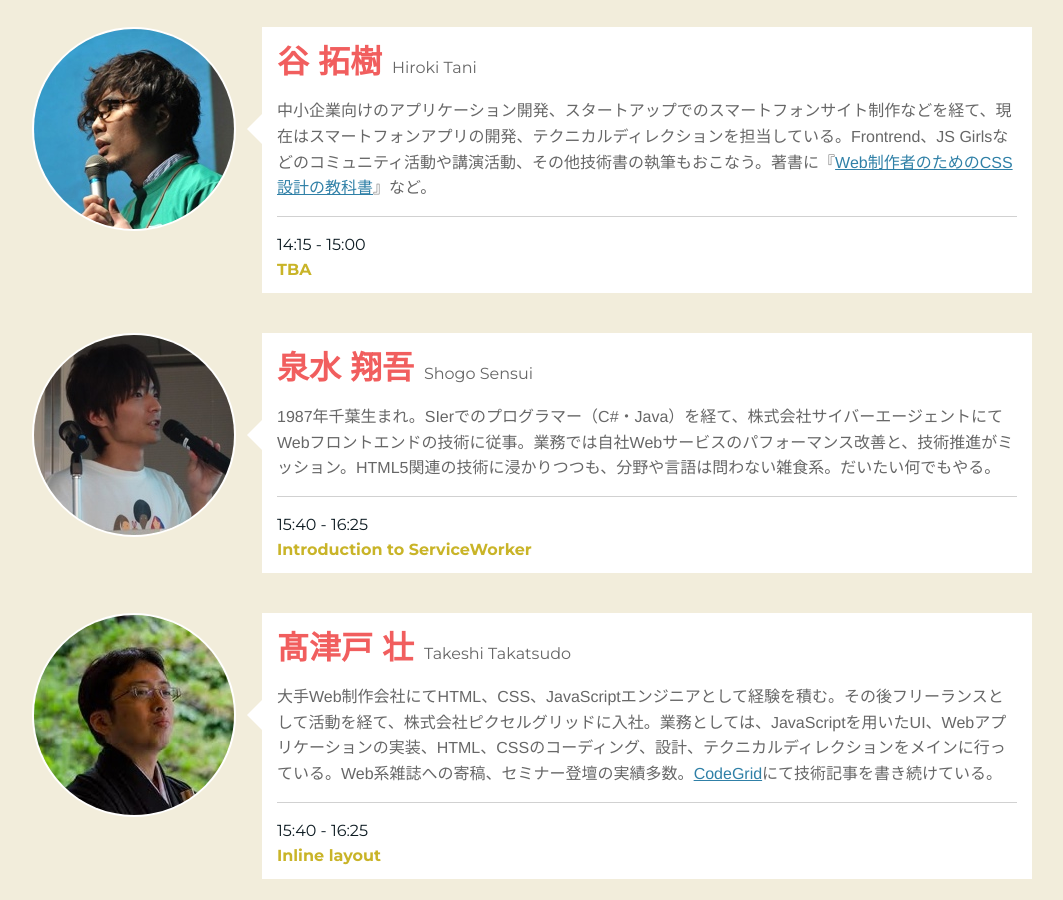
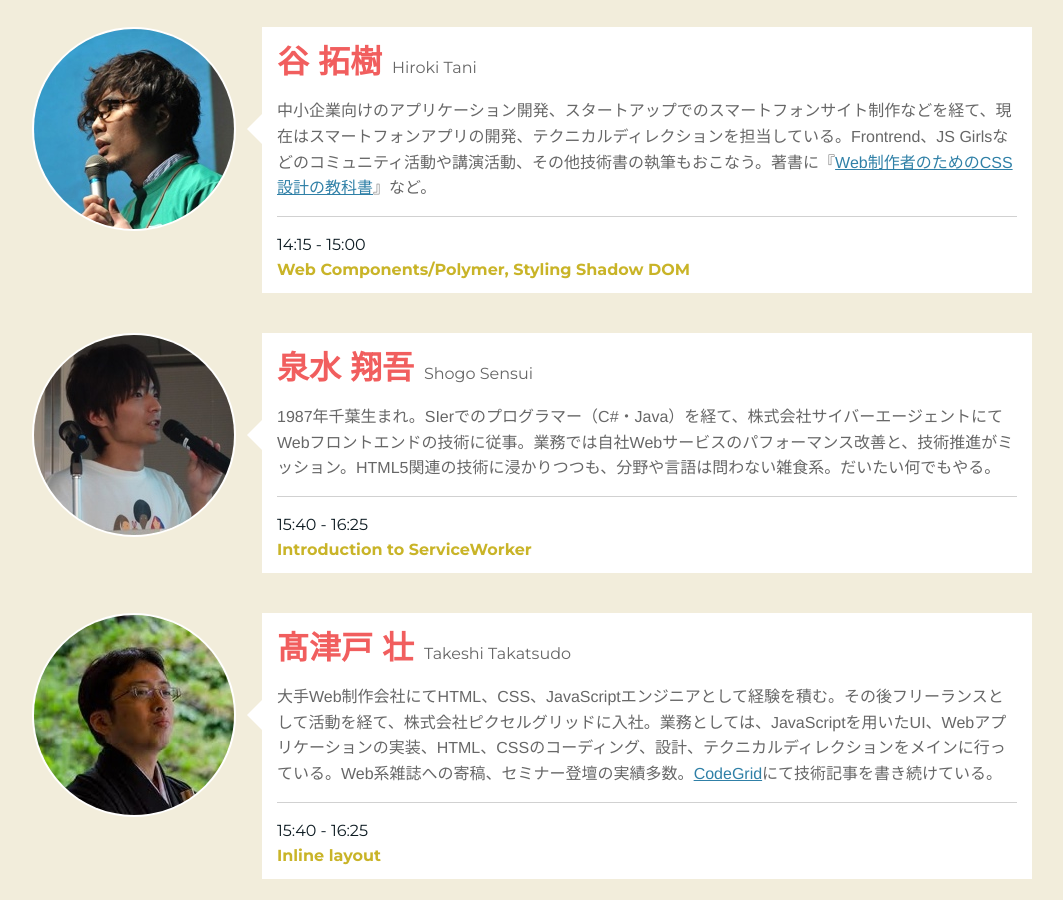
Before and after one commit to frontrend/frontrend.github.io, a Jekyll site: the page conference/speakers.html, which Jekyll copies as it is, in a window 1280 px wide and 900 px high, scrolled down 1560 px. Shown: the whole window, without its empty margins (108-1171 px from the left). Built offline with Jekyll 4.4.1, drawn with Linux system fonts in a browser that asks for light colours; some web fonts are replaced; Markdown is read by kramdown in place of the engine named in the settings.

Commit message:
Update session info

```diff
--- a/conference/schedule.html
+++ b/conference/schedule.html
@@ -55,7 +55,7 @@
           <dd class="timetable__content">
             <div class="session" id="saito">
               <h3 class="session__title">Pragmatic Front-end Developer: From Artisan to Expert</h3>
-              <p class="session__speaker">斉藤 祐也</p>
+              <p class="session__speaker"><a href="./speakers.html#saito"></a>斉藤 祐也</p>
               <div class="session__content">
                 <p>Webそのものが変わり続けることだけが変わらない中、フロントエンド開発の領域も不明瞭で、時を追うごとに変化してきています。
     ユーザとシステムの間にあるものが何であれ、それが存在しつづける限り、フロントエンドという役割も必要な存在でありつづけるでしょう。</p>
--- a/conference/speakers.html
+++ b/conference/speakers.html
@@ -150,7 +150,7 @@
               </div>
               <p class="profile__session">
                 14:15 - 15:00<br>
-                <a href="./schedule.html#tani">TBA</a>
+                <a href="./schedule.html#tani">Web Components/Polymer, Styling Shadow DOM</a>
               </p>
             </div>
           </div>
```
